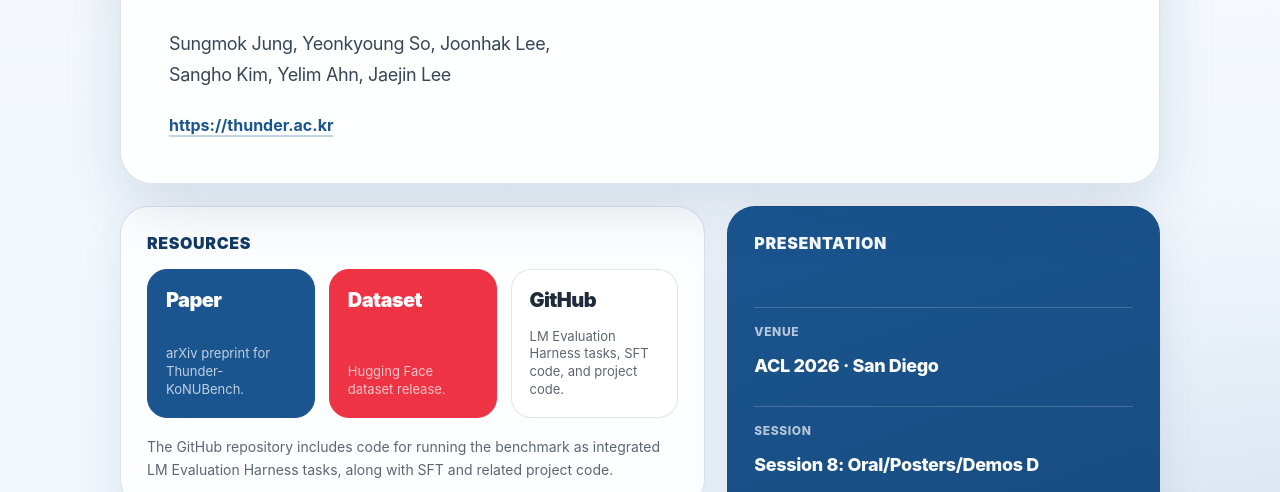
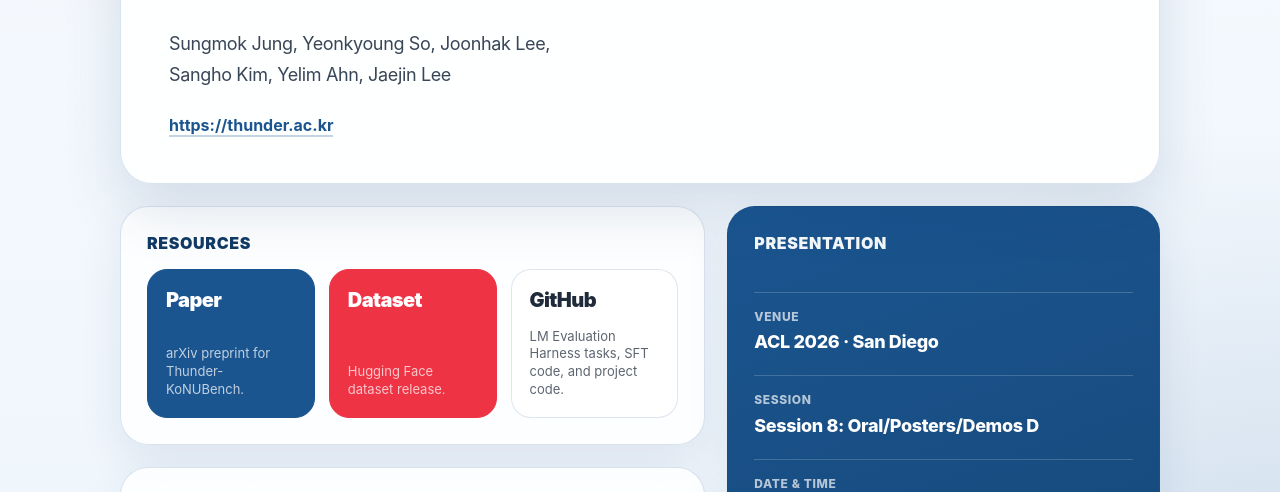
Before and after one commit to soyanggaeng/thunder-konubench, a plain HTML site: page index.html in a window 1280 px wide. Shown: the part 431-923 px from the top of the page. Drawn offline with Linux system fonts and the light colour scheme; a web font is replaced by a local one.

Commit message:
Update index.html

```diff
--- a/index.html
+++ b/index.html
@@ -477,9 +477,6 @@
               <span class="button-desc">LM Evaluation Harness tasks, SFT code, and project code.</span>
             </a>
           </div>
-          <p class="note">
-            The GitHub repository includes code for running the benchmark as integrated LM Evaluation Harness tasks, along with SFT and related project code.
-          </p>
         </div>
 
         <div class="card presenter">
```
